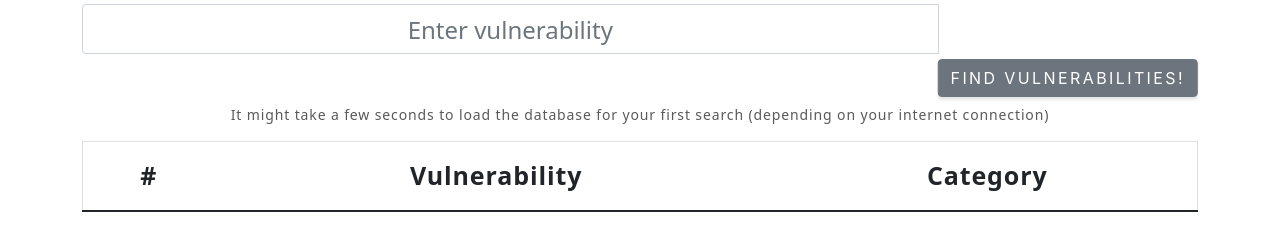
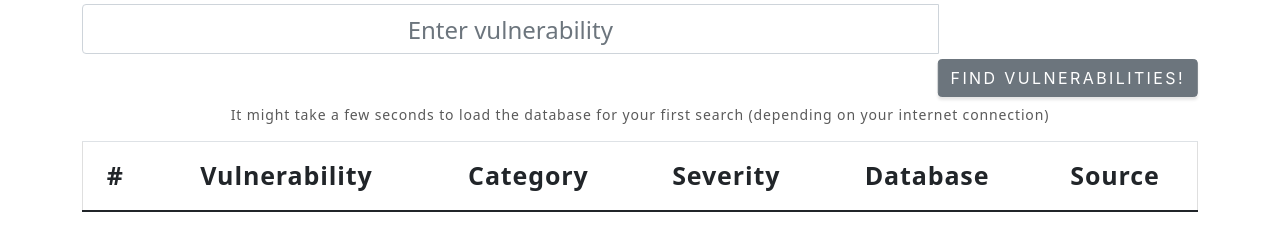
Before and after one commit to iamyuthan/VulDB, a plain HTML site: page index.html in a window 1280 px wide. Shown: the part 265-516 px from the top of the page. Drawn offline with nearby package versions, Linux system fonts and the light colour scheme.

Commit message:
Update index.html

```diff
--- a/index.html
+++ b/index.html
@@ -70,6 +70,9 @@
                   <th scope="col">#</th>
                   <th scope="col">Vulnerability</th>
                   <th scope="col">Category</th>
+                  <th scope="col">Severity</th>
+                  <th scope="col">Database</th>
+                  <th scope="col">Source</th>
 
                 </tr>
               </thead>
```
